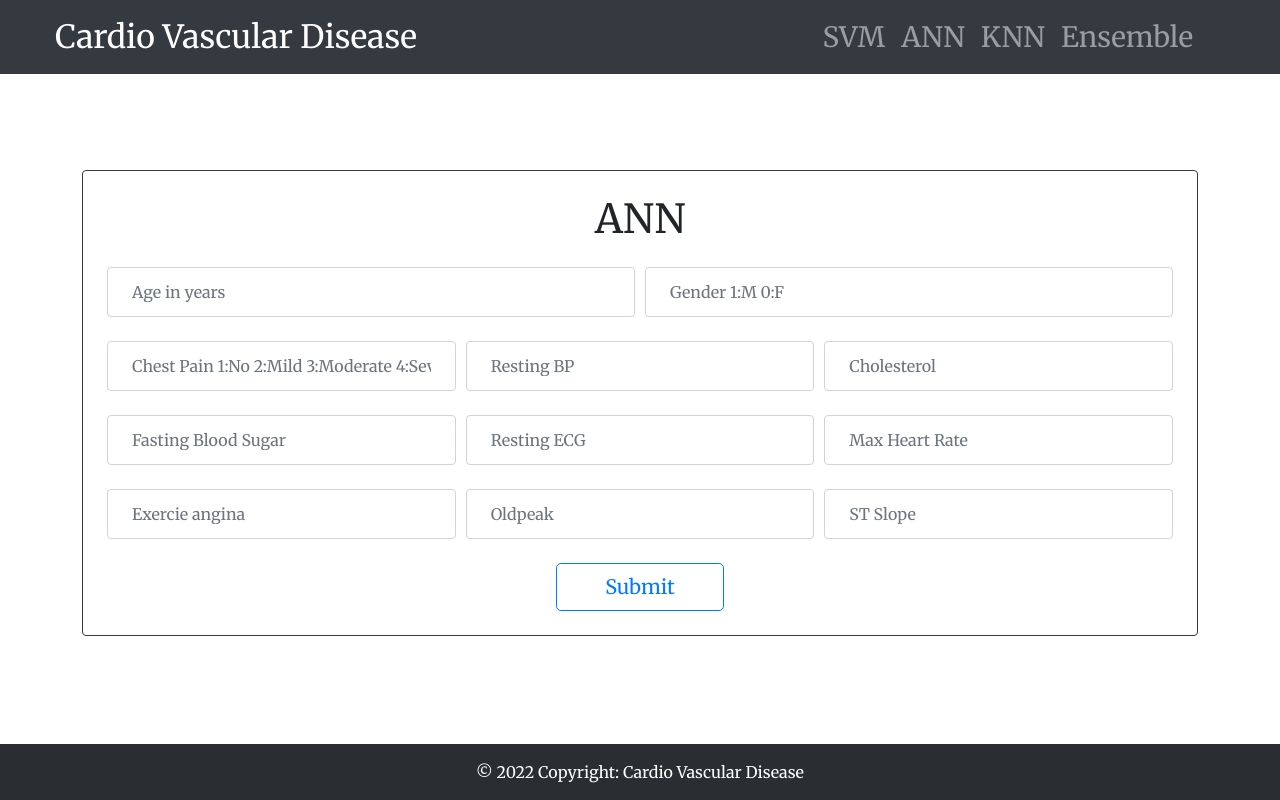
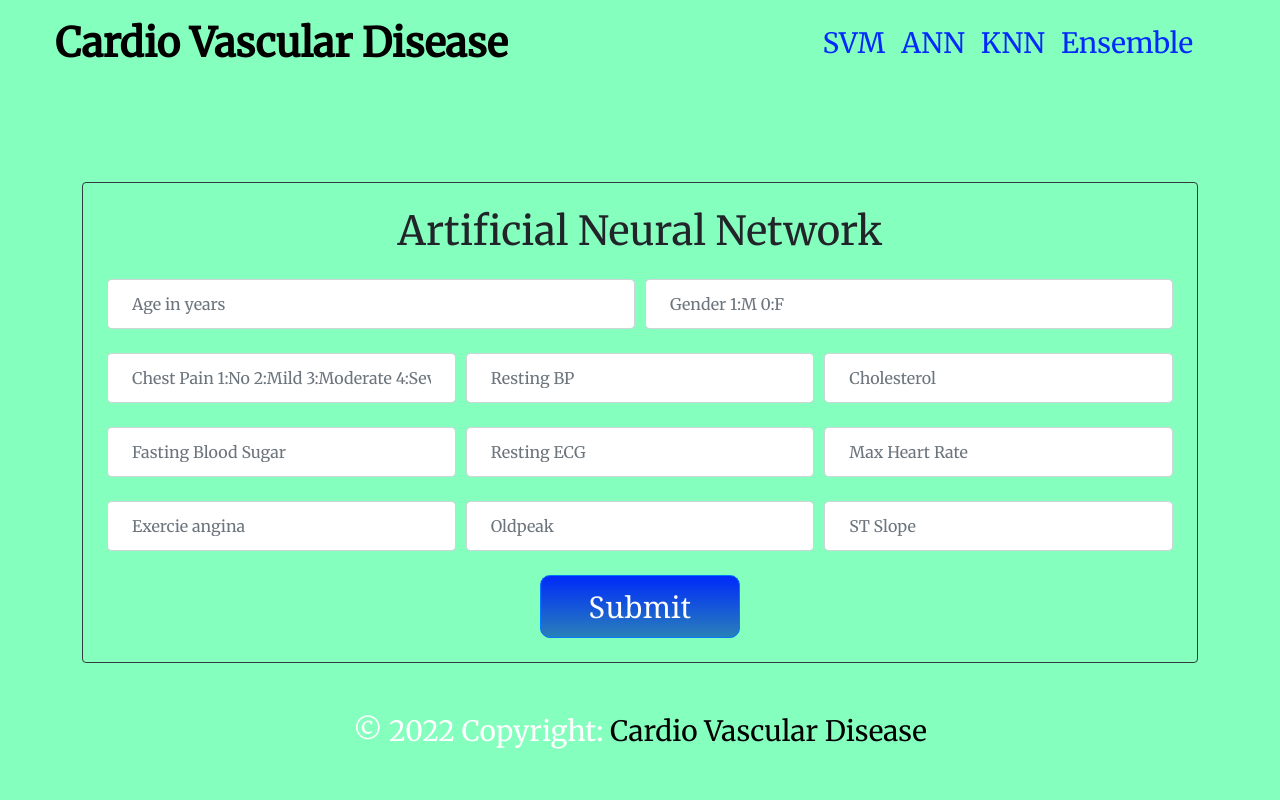
Before and after one commit to sai-satwika/cardio-vasculardisease-cvd, a Flask app: page /ann/ in a window 1280 px wide. Run offline with Flask 2, Linux system fonts and the light colour scheme.

Commit message:
Add files via upload

```diff
--- a/templates/ann.html
+++ b/templates/ann.html
@@ -5,7 +5,7 @@
   <div class=" mt-xl-5">
     <form  action="{{ url_for('annpredict')}}" method="post" class="mt-xl form-horizontal mt-xl-5 border p-4 border-dark rounded" >
       <center>
-          <h1>{% block title %} ANN {% endblock %}</h1>
+          <h1>{% block title %} Artificial Neural Network {% endblock %}</h1>
           <!-- <h1 class="mt-xl-2 mb-xl-5">Cardio Vascular Disease</h1> -->
         </center>
         <div class="mt-xl-2">
--- a/templates/base.html
+++ b/templates/base.html
@@ -30,9 +30,14 @@
     <style>
       body {
         font-family: "Merriweather", serif;
+        background-color: #85ffbd;
+
+        background-size: cover;
+        background-repeat: no-repeat;
+        background-position: center center;
       }
-      ul {
-        color: #ffffff;
+
+      .container-fluid {
       }
       li:hover {
         color: black;
@@ -44,17 +49,48 @@
         width: 100%;
         text-align: center;
       }
+      .btn {
+        background: #002afa;
+        background-image: -webkit-linear-gradient(top, #002afa, #2980b9);
+        background-image: -moz-linear-gradient(top, #002afa, #2980b9);
+        background-image: -ms-linear-gradient(top, #002afa, #2980b9);
+        background-image: -o-linear-gradient(top, #002afa, #2980b9);
+        background-image: linear-gradient(to bottom, #002afa, #2980b9);
+        -webkit-border-radius: 10;
+        -moz-border-radius: 10;
+        border-radius: 10px;
+        font-family: Georgia;
+        color: #ffffff;
+        font-size: 30px;
+        padding: 10px 20px 10px 20px;
+        text-decoration: none;
+      }
+
+      .btn:hover {
+        background: #009dff;
+        background-image: -webkit-linear-gradient(top, #009dff, #0099ff);
+        background-image: -moz-linear-gradient(top, #009dff, #0099ff);
+        background-image: -ms-linear-gradient(top, #009dff, #0099ff);
+        background-image: -o-linear-gradient(top, #009dff, #0099ff);
+        background-image: linear-gradient(to bottom, #009dff, #0099ff);
+        text-decoration: none;
+      }
       input::-webkit-outer-spin-button,
       input::-webkit-inner-spin-button {
         -webkit-appearance: none;
         margin: 0;
       }
+      .nav-link:hover{
+        color: black;
+      }
     </style>
   </head>
   <body class="font-family: 'Merriweather', serif;">
-    <nav class="navbar navbar-expand-lg navbar-dark bg-dark fs-3">
+    <nav class="navbar navbar-expand-lg navbar-dark fs-3">
       <div class="container-fluid">
-        <a class="navbar-brand fs-2 ml-lg-4" href="{{ url_for('home') }}"
+        <a
+          class="navbar-brand fs-1 ml-lg-4 text-black font-weight-bold"
+          href="{{ url_for('home') }}"
           >Cardio Vascular Disease</a
         >
         <button
@@ -73,17 +109,17 @@
           id="navbarNav"
         >
           <ul class="navbar-nav">
-            <li class="nav-item">
-              <a class="nav-link" href="{{ url_for('svm') }}">SVM</a>
+            <li class="nav-item ">
+              <a class="nav-link" style="color: #002afa;" onmouseover="this.style.color= '#802afa'"  onMouseOut="this.style.color='#002afa'" href="{{ url_for('svm') }}">SVM</a>
             </li>
             <li class="nav-item">
-              <a class="nav-link" href="{{ url_for('ann') }}">ANN</a>
+              <a class="nav-link" style="color: #002afa;" onmouseover="this.style.color= '#802afa'"  onMouseOut="this.style.color='#002afa'" href="{{ url_for('ann') }}">ANN</a>
             </li>
             <li class="nav-item">
-              <a class="nav-link" href="{{ url_for('knn') }}">KNN</a>
+              <a class="nav-link"  style="color: #002afa;" onmouseover="this.style.color= '#802afa'"  onMouseOut="this.style.color='#002afa'"  href="{{ url_for('knn') }}">KNN</a>
             </li>
             <li class="nav-item">
-              <a class="nav-link" href="{{ url_for('ensemble') }}">Ensemble</a>
+              <a class="nav-link" style="color: #002afa;" onmouseover="this.style.color= '#802afa'"  onMouseOut="this.style.color='#002afa'" href="{{ url_for('ensemble') }}">Ensemble</a>
             </li>
           </ul>
         </div>
@@ -91,13 +127,11 @@
     </nav>
     <div class="container">{% block content %} {% endblock %}</div>
     <!-- Footer -->
-    <footer class="bg-dark text-center text-white mt-lg-4">
+    <footer class="bg-text-center text-white mt-lg-4">
       <!-- Copyright -->
-      <div class="text-center p-3" style="background-color: rgba(0, 0, 0, 0.2)">
+      <div class="text-center p-5 fs-3">
         © 2022 Copyright:
-        <a class="text-white" href="https://mdbootstrap.com/"
-          >Cardio Vascular Disease</a
-        >
+        <a class="text-black">Cardio Vascular Disease</a>
       </div>
       <!-- Copyright -->
     </footer>
--- a/templates/ensemble.html
+++ b/templates/ensemble.html
@@ -5,7 +5,7 @@
   <div class=" mt-xl-5">
     <form  action="{{ url_for('ensemblepredict')}}" method="post" class="mt-xl form-horizontal mt-xl-5 border p-4 border-dark rounded" >
       <center>
-          <h1>{% block title %} Ensemble {% endblock %}</h1>
+          <h1>{% block title %} Ensemble Learning {% endblock %}</h1>
           <!-- <h1 class="mt-xl-2 mb-xl-5">Cardio Vascular Disease</h1> -->
         </center>
         <div class="mt-xl-2">
--- a/templates/knn.html
+++ b/templates/knn.html
@@ -5,7 +5,7 @@
   <div class=" mt-xl-5">
     <form  action="{{ url_for('knnpredict')}}" method="post" class="mt-xl form-horizontal mt-xl-5 border p-4 border-dark rounded" >
       <center>
-          <h1>{% block title %} KNN {% endblock %}</h1>
+          <h1>{% block title %} K-Nearest Neighbors {% endblock %}</h1>
           <!-- <h1 class="mt-xl-2 mb-xl-5">Cardio Vascular Disease</h1> -->
         </center>
         <div class="mt-xl-2">
--- a/templates/svm.html
+++ b/templates/svm.html
@@ -4,8 +4,8 @@
   <!-- <div class="col-2"></div> -->
   <div class=" mt-xl-5">
     <form  action="{{ url_for('svmpredict')}}" method="post" class="mt-xl form-horizontal mt-xl-5 border p-4 border-dark rounded" >
-      <center>
-          <h1>{% block title %} SVM {% endblock %}</h1>
+      <center class="text-black">
+          <h1>{% block title %} Support Vector Machine {% endblock %}</h1>
           <!-- <h1 class="mt-xl-2 mb-xl-5">Cardio Vascular Disease</h1> -->
         </center>
         <div class="mt-xl-2 ">
```
Also changed, not shown: templates/index.html (+12 -5 lines).
